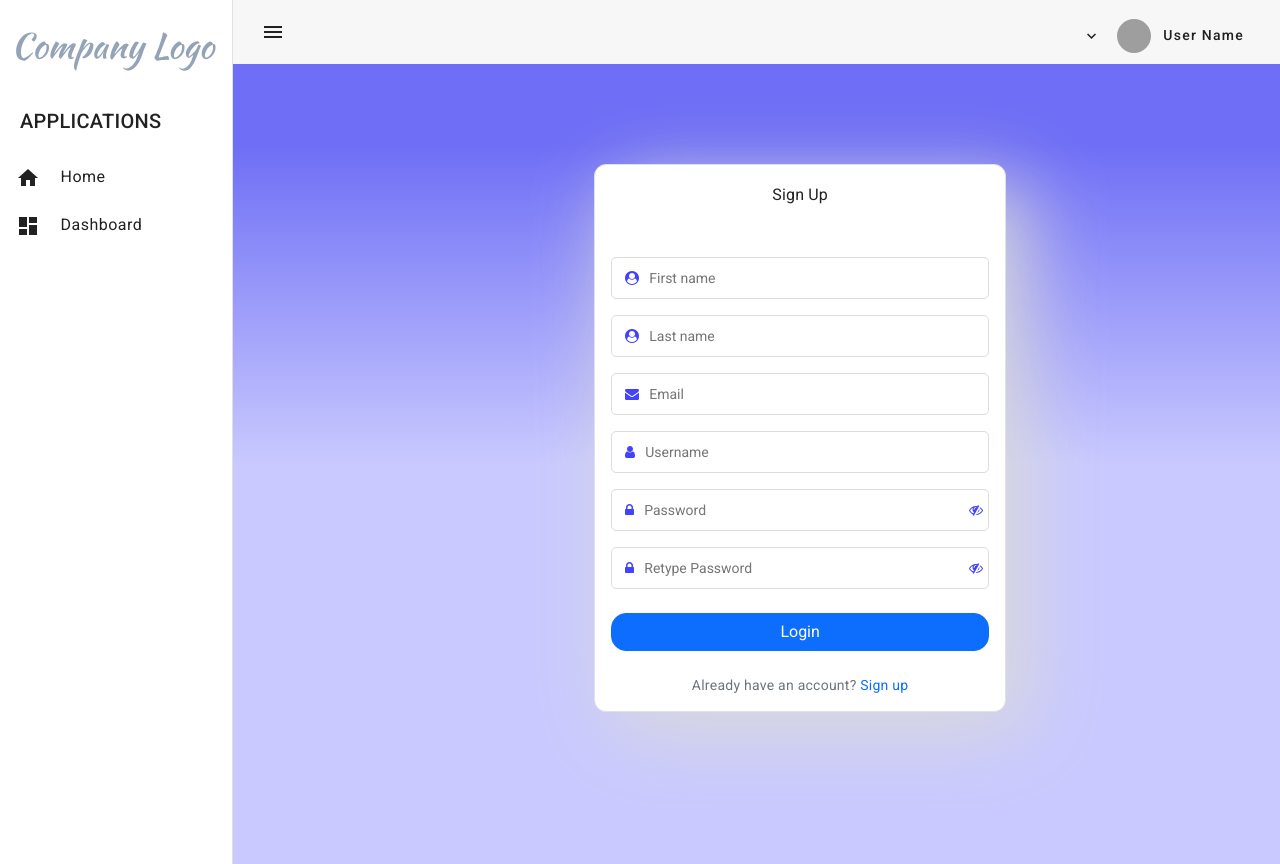
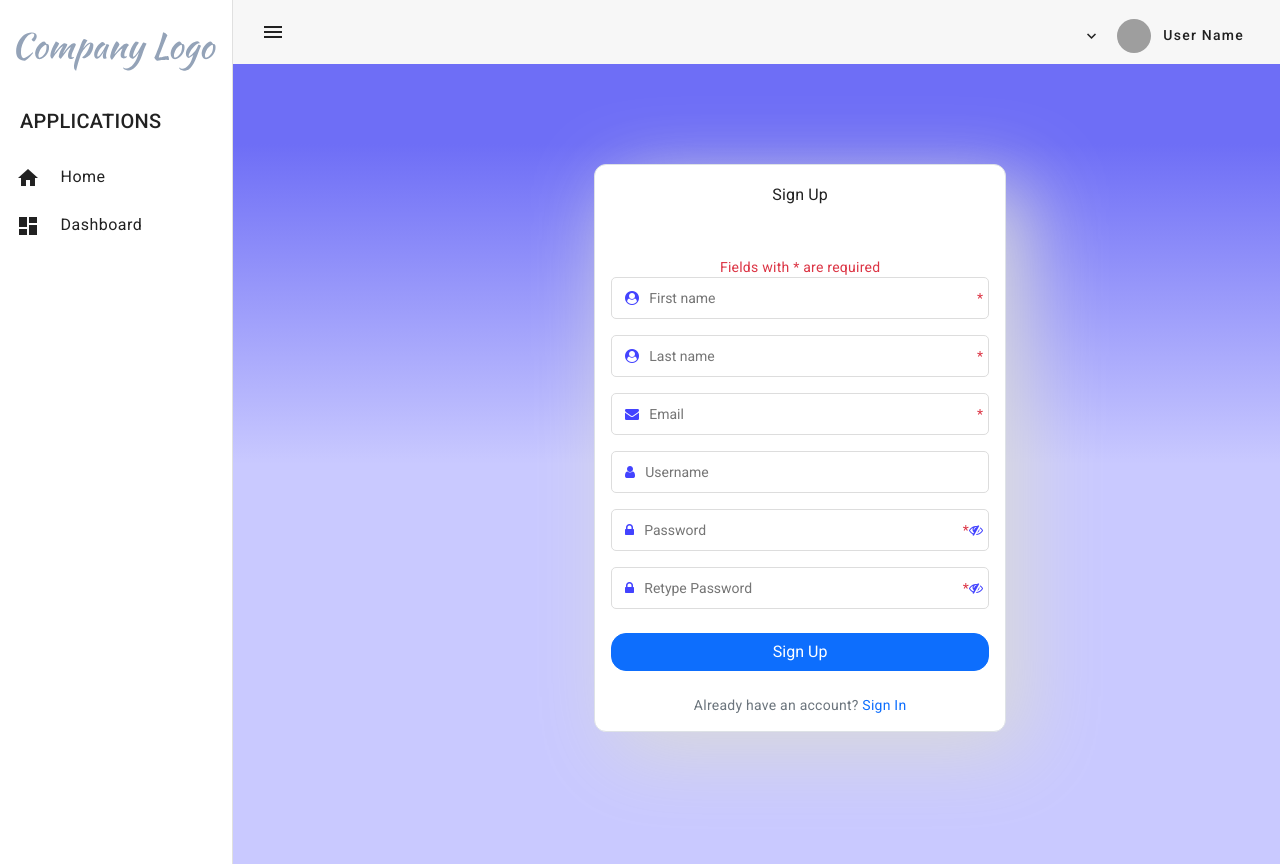
Before and after one commit to NegreaAlexandruCristian/MyThesisApp, an Angular app: page /signup in a window 1280 px wide. Built offline with nearby package versions, Linux system fonts and the light colour scheme; grey boxes are pictures that could not be loaded.

Commit message:
Fix some issues with login and sign up and add functionality for the sign-up process

```diff
--- a/src/app/components/login/login.component.html
+++ b/src/app/components/login/login.component.html
@@ -22,7 +22,7 @@
                 </div>
               </div>
               <div class="form-inline fr mt-4">
-                <a class="font-weight-bold forget">Forget Password?</a>
+                <a class="font-weight-bold forget" routerLink="/forgot-password">Forgot Password?</a>
               </div>
               <button type="submit" class="btn btn-primary btn-block mt-4 w-100">Login</button>
               <div class="text-center pt-4 text-muted">Don't have account? <a class="forget" routerLink="/signup">Sign up</a></div>
--- a/src/app/components/login/login.component.ts
+++ b/src/app/components/login/login.component.ts
@@ -3,7 +3,6 @@ import {NgForm} from "@angular/forms";
 import {Router} from "@angular/router";
 import {HideHeaderSidebarService} from "../../services/HideHeaderSidebarService";
 import {LoginService} from "../../services/LoginService";
-import {Student} from "../models/Student";
 
 @Component({
   selector: 'app-login',
@@ -39,8 +38,7 @@ export class LoginComponent implements OnInit {
   async login(formData: NgForm): Promise<void> {
     this.username = formData.value.username;
     this.password = formData.value.password;
-    const student = await this.loginService.login(this.username, this.password);
-    console.log(student)
+    await this.loginService.login(this.username, this.password);
     this.sendData();
     this.router.navigateByUrl("/home");
   }
--- a/src/app/components/signup/signup.component.html
+++ b/src/app/components/signup/signup.component.html
@@ -7,47 +7,54 @@
             <h3 class="pt-3 font-weight-bold">Sign Up</h3>
           </div>
           <div class="panel-body p-3">
-            <form>
-              <div class="form-group pt-3">
-                <div class="input-field">
-                  <span class="fa fa-user-circle p-2"></span>
-                  <input type="text" placeholder="First name">
-                </div>
+            <div class="text-danger text-center pt-3">Fields with <span class="text-danger">*</span> are required</div>
+            <form #formData="ngForm" (ngSubmit)="signUp(formData)" >
+              <div class="input-field">
+                <span class="fa fa-user-circle p-2"></span>
+                <input type="text" placeholder="First name" name="firstName" [(ngModel)]="firstName" required>
+                <span class="text-danger">*</span>
               </div>
               <div class="form-group pt-3">
                 <div class="input-field">
                   <span class="fa fa-user-circle p-2"></span>
-                  <input type="text" placeholder="Last name">
+                  <input type="text" placeholder="Last name" name="lastName" [(ngModel)]="lastName" required>
+                  <span class="text-danger">*</span>
                 </div>
               </div>
               <div class="form-group pt-3">
                 <div class="input-field">
                   <span class="fa fa-envelope p-2"></span>
-                  <input type="text" placeholder="Email">
+                  <input type="text" placeholder="Email" name="email" [(ngModel)]="email" required>
+                  <span class="text-danger">*</span>
                 </div>
               </div>
               <div class="form-group pt-3">
                 <div class="input-field">
                   <span class="fa fa-user p-2"></span>
-                  <input type="text" placeholder="Username">
+                  <input type="text" placeholder="Username" name="username" [(ngModel)]="username">
                 </div>
               </div>
               <div class="form-group pt-3">
                 <div class="input-field">
                   <span class="fa fa-lock p-2"></span>
-                  <input [type]="type" placeholder="Password">
+                  <input [type]="type" placeholder="Password" name="password" [(ngModel)]="password" required>
+                  <span class="text-danger">*</span>
                   <span (click)="hideShowPassword()" class="fa {{eyeIcon}}"></span>
                 </div>
               </div>
               <div class="form-group pt-3">
                 <div class="input-field">
                   <span class="fa fa-lock p-2"></span>
-                  <input [type]="typeRetype" placeholder="Retype Password">
+                  <input [type]="typeRetype" placeholder="Retype Password" name="retypePassword" [(ngModel)]="retypePassword" required>
+                  <span class="text-danger">*</span>
                   <span (click)="hideShowPasswordRetype()" class="fa {{eyeIconRetype}}"></span>
                 </div>
               </div>
-              <button type="submit" class="btn btn-primary btn-block mt-4 w-100">Login</button>
-              <div class="text-center pt-4 text-muted">Already have an account? <a id="forget" routerLink="/login">Sign up</a></div>
+              <div *ngIf="password != retypePassword" class="text-danger">
+                Passwords do not match
+              </div>
+              <button type="submit" class="btn btn-primary btn-block mt-4 w-100" [disabled]="password != retypePassword">Sign Up</button>
+              <div class="text-center pt-4 text-muted">Already have an account? <a id="forget" routerLink="/login">Sign In</a></div>
             </form>
           </div>
         </div>
--- a/src/app/components/signup/signup.component.ts
+++ b/src/app/components/signup/signup.component.ts
@@ -1,4 +1,8 @@
 import {Component} from '@angular/core';
+import {SignUpService} from "../../services/SignUpService";
+import {NgForm} from "@angular/forms";
+import {Router} from "@angular/router";
+import {HideHeaderSidebarService} from "../../services/HideHeaderSidebarService";
 
 @Component({
   selector: 'app-signup',
@@ -10,15 +14,24 @@ export class SignupComponent {
   type: string = "password"
   isText: boolean = false
   eyeIcon: string = "fa fa-eye-slash"
-
   typeRetype: string = "password"
   isTextRetype: boolean = false
   eyeIconRetype: string = "fa fa-eye-slash"
+  firstName: string | undefined;
+  lastName: string | undefined;
+  email: string | undefined;
+  username: string | undefined;
+  password: string | undefined;
+  retypePassword: string | undefined;
 
-  constructor() {
+  constructor(
+    private signUpService: SignUpService,
+    private router: Router,
+    private headerSidebarService: HideHeaderSidebarService,
+  ) {
   }
-
-  ngOnInit(): void {
+  sendData(): void {
+    this.headerSidebarService.sendData({ sideBarOpen: true, headerBarOpen: true })
   }
 
   hideShowPassword() {
@@ -32,4 +45,22 @@ export class SignupComponent {
     this.isTextRetype ? this.eyeIconRetype = "fa-eye" : this.eyeIconRetype = "fa-eye-slash";
     this.isTextRetype ? this.typeRetype = "text" : this.typeRetype = "password";
   }
+
+  async signUp(formData: NgForm): Promise<void> {
+    this.firstName = formData.value.firstName;
+    this.lastName = formData.value.lastName;
+    this.email = formData.value.email;
+    this.username = formData.value.username;
+    this.password = formData.value.password;
+    this.retypePassword = formData.value.retypePassword;
+    await this.signUpService.signUp(
+      this.firstName,
+      this.lastName,
+      this.email,
+      this.username,
+      this.password
+    );
+    this.sendData()
+    this.router.navigateByUrl("/home");
+  }
 }
--- a/src/app/services/LoginService.ts
+++ b/src/app/services/LoginService.ts
@@ -1,8 +1,5 @@
 import {SupabaseDatabaseService} from "./SupabaseDatabaseService";
 import {Injectable} from "@angular/core";
-import {Student} from "../components/models/Student";
-import {API_KEY, API_URL} from "../constants/ThesisConstants";
-import {createClient} from "@supabase/supabase-js";
 
 @Injectable({
   providedIn: 'root'
--- a/src/app/services/SignUpService.ts
+++ b/src/app/services/SignUpService.ts
@@ -1,3 +1,33 @@
+import {SupabaseDatabaseService} from "./SupabaseDatabaseService";
+import {Injectable} from "@angular/core";
+
+@Injectable({
+  providedIn: 'root'
+})
 export class SignUpService {
+  constructor(private supabaseDatabaseService: SupabaseDatabaseService) {
+  }
 
+  async signUp(
+    firstName: string | undefined,
+    lastName: string | undefined,
+    email: string | undefined,
+    username: string | undefined,
+    password: string | undefined
+  ): Promise<void> {
+    if (
+      typeof firstName == 'undefined' ||
+      typeof lastName == 'undefined' ||
+      typeof email == 'undefined' ||
+      typeof password == 'undefined'
+    ) {
+      throw new Error("Couldn't signup. Please check all the fields, none of them should be empty!")
+    }
+    username = typeof username === 'undefined' ? firstName + "." + lastName : username;
+    const {data, error} = await this.supabaseDatabaseService.supabase
+      .from('students')
+      .insert([
+        {first_name: firstName, last_name: lastName, password: password, email: email, username: username},
+      ])
+  }
 }
```
